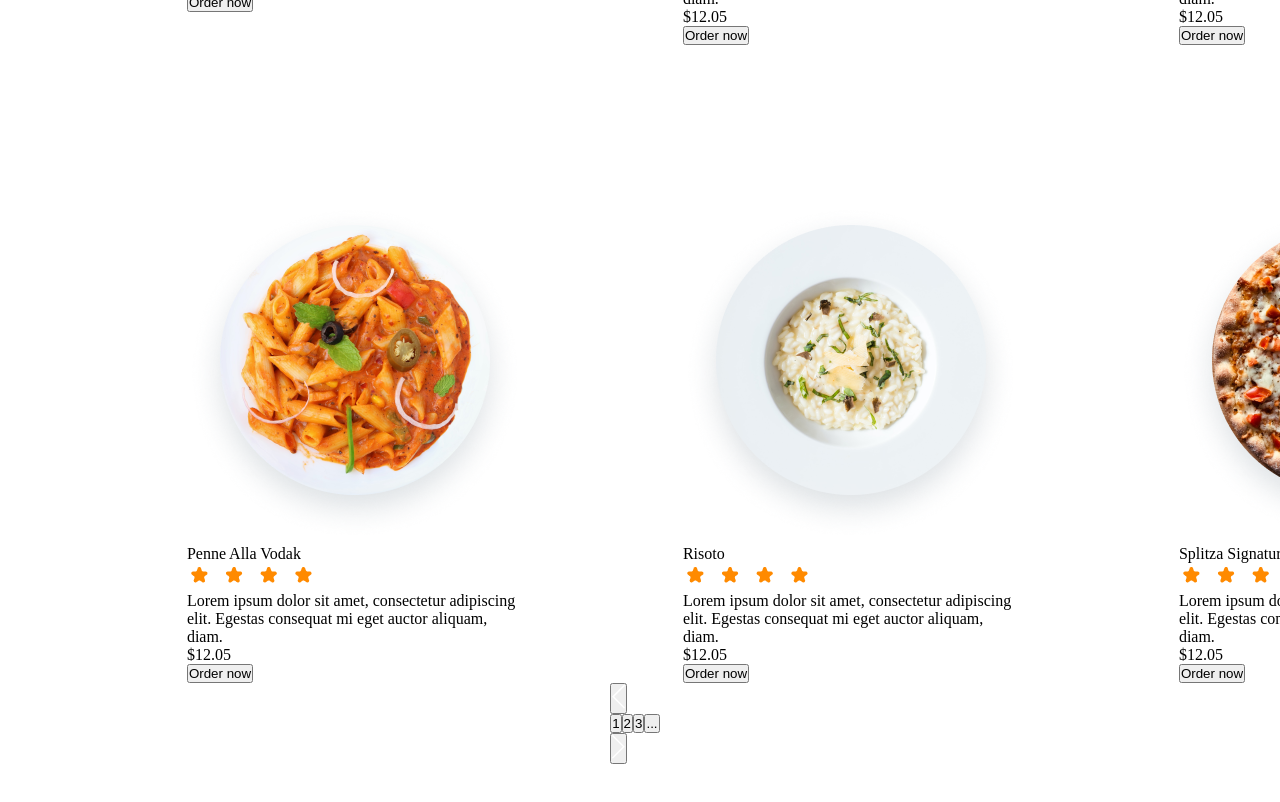
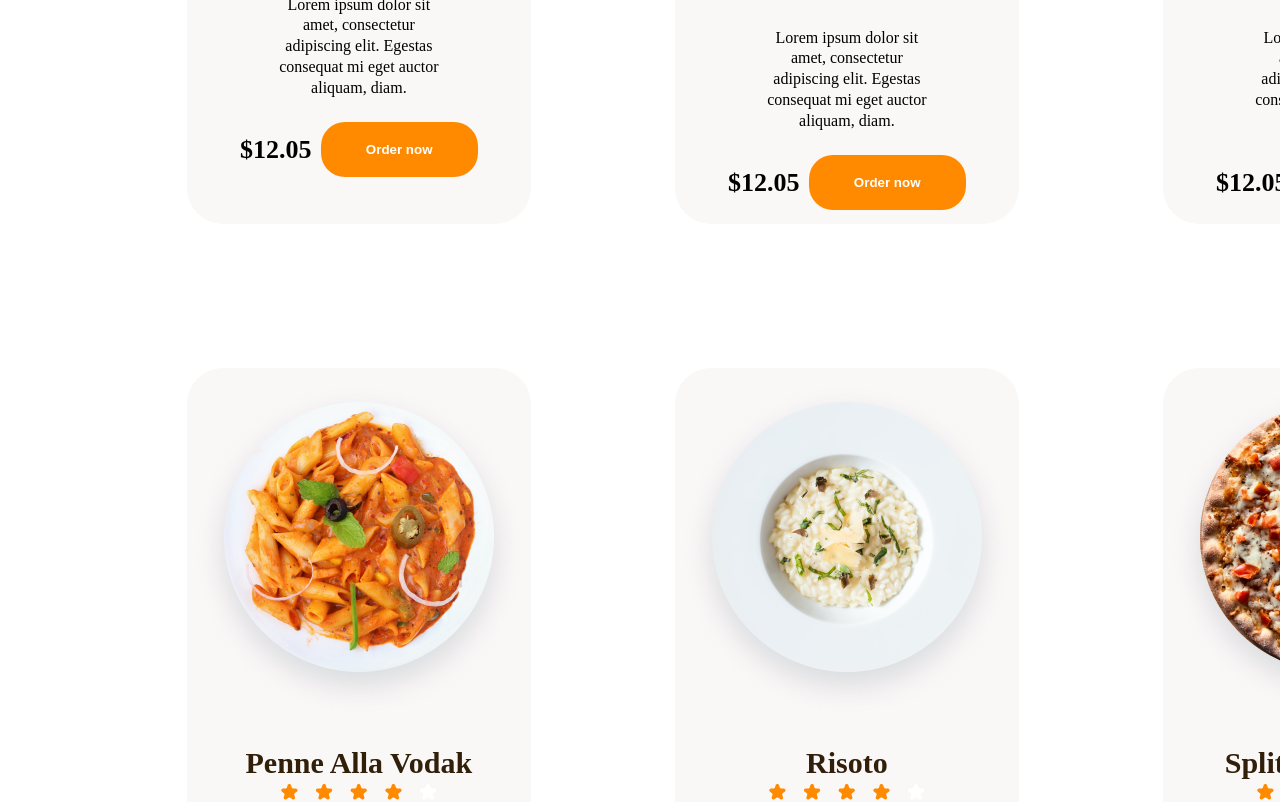
Before and after one commit to Kepis39/Reactik, a React (Vite) app: page / in a window 1280 px wide. Shown: the part 2120-2922 px from the top of the page. Built offline with nearby package versions, Linux system fonts and the light colour scheme.

Commit message:
Update Page_1_sec3.scss

```diff
--- a/src/Components/Page1/Page_1_Section3/Page_1_sec3.scss
+++ b/src/Components/Page1/Page_1_Section3/Page_1_sec3.scss
@@ -1,6 +1,6 @@
 .Page_1_sect3{
     width: 99.2vw;
-    height: 220vh;
+    height: 230vh;
     .very_big_container{
         display: flex;
         flex-direction: column;
@@ -34,10 +34,115 @@
             width: 70vw;
             display: grid;
             grid-template-columns: repeat(3,1fr);
-            gap: 20vh;
+            gap: 18vh;
             align-items: center;
+            .pozicia{
+              width: 344px;
+              height: 657px;
+              background-color: #faf7f7;
+              border-radius: 4.5vh;
+              display: flex;
+              flex-direction: column;
+              justify-content: center;
+              align-items: center;
+              gap: 3vh;
+
+            .ocenka{
+                display: flex;
+                flex-direction: column;
+                justify-content: center;
+                align-items: center;
+                p{
+                font-size: 30px;
+                font-weight:900;
+                color: #311F09;
+                 }
+               }
+               .text{
+                width:13.8vw;
+                line-height: 1.3;
+                text-align: center;
+                   p{
+                    color: #59442B;
+                    font-size: 16px;
+                   }
+               }
+               .cena{
+                width: 20vw;
+                display: flex;
+                justify-content: space-evenly;
+                align-items: center;
+                button{
+                    width: 157px;
+                    height: 55px;
+                    border: none;
+                    border-radius: 3vh;
+                    color: white;
+                    font-weight:700;
+                    background-color: #FF8A00;
+                }
+                p{
+                    font-size: 26px;
+                    font-weight: 700;
+                }
+               }
+            }
 
         }
-
+    }
+    .stranicii{
+        width: 20vw;
+        height: 30vh;
+        display: flex;
+        justify-content: space-evenly;
+        align-items: center;
+        .left_button{
+            button{
+                display: flex;
+                justify-content: center;
+                align-items: center;
+                width: 47px;
+                height: 47px;
+                border-radius: 1.4vh;
+                border: none;
+                background-color: #311F09;
+            }
+        }
+        .number_page_menu{
+            width: 18vw;
+            display: flex;
+            justify-content: space-evenly;
+            align-items: center;
+            button{
+                width: 47px;
+                height: 47px;
+                 border-radius: 1.4vh;
+                 border: none;
+                 background-color: #FFE5CC;
+                 color: #FF8A00;
+                 font-weight: 600;
+            }
+            .pusto{
+                 width: 47px;
+                height: 47px;
+                 border-radius: 1.4vh;
+                 border: none;
+                 background: none;
+                 color: #B7A28B;
+                 font-size: 28px;
+            }
+        }
+        .right_button{
+            button{
+                display: flex;
+                justify-content: center;
+                align-items: center;
+                width: 47px;
+                height: 47px;
+                border-radius: 1.4vh;
+                border: none;
+                background-color: #311F09;
+            }
+        }
     }
 }
```
